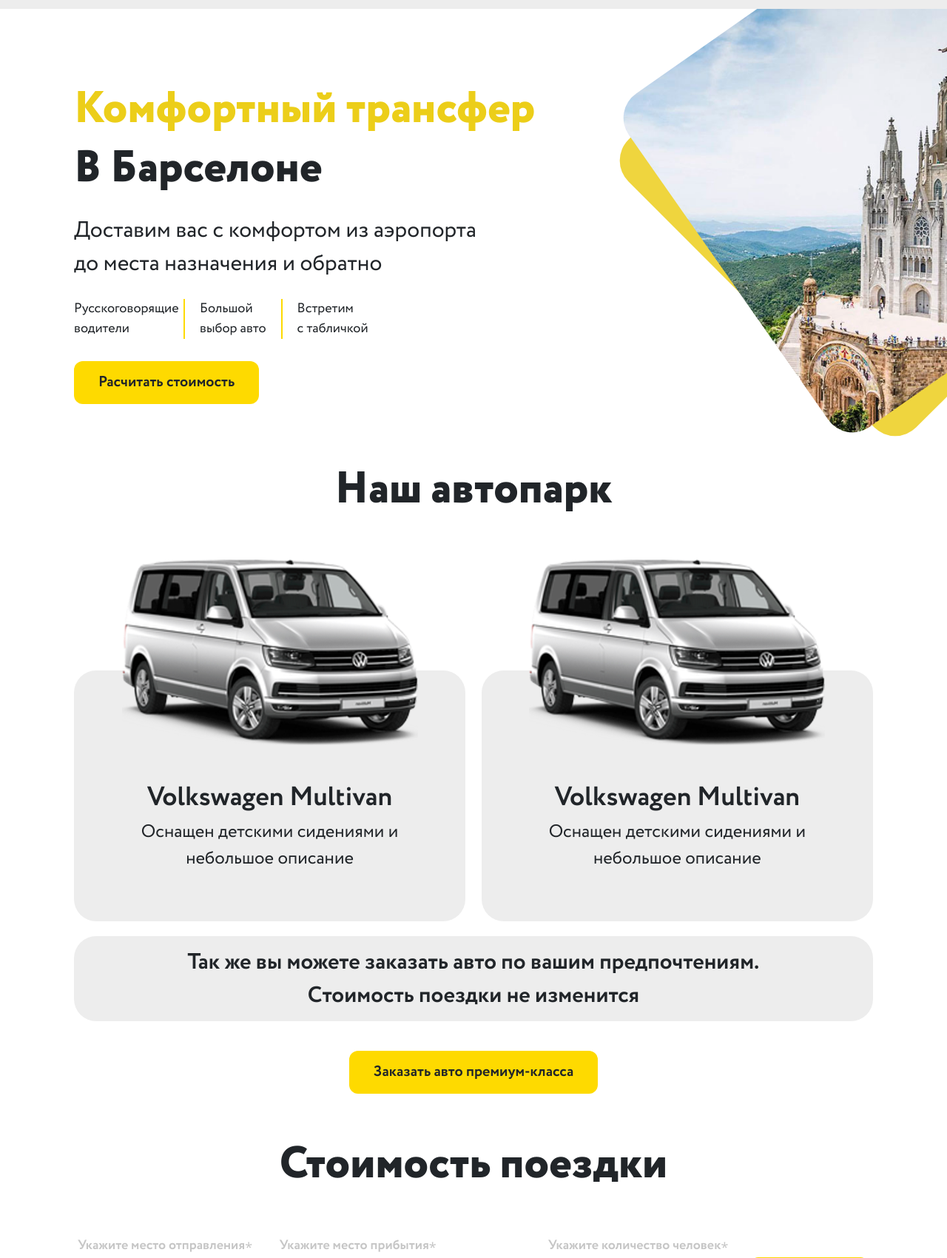
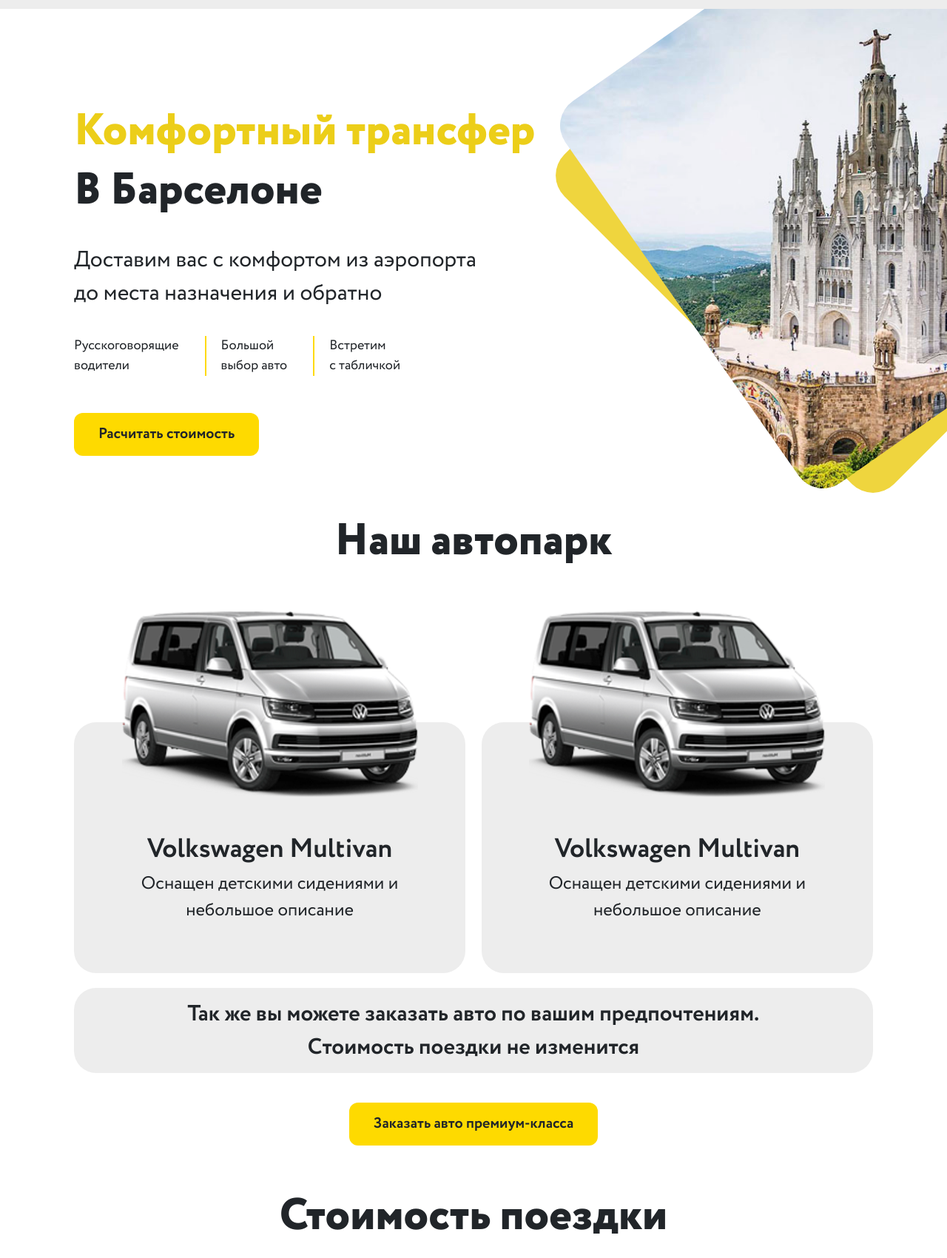
Before and after one commit to UlyanYunakh/ulyanyunakh.github.io, a PHP site: page / in a window 1280 px wide. Shown: the part 314-2014 px from the top of the page at 74% size. Run offline with PHP 8.4, Linux system fonts and the light colour scheme.

Commit message:
adaptive complite

```diff
--- a/assets/styles/media.css
+++ b/assets/styles/media.css
@@ -1,13 +1,13 @@
-@media (max-width: 1110px){
+@media (max-width: 1366px){
 	.main-img {
-		left:auto;
-		right: -160px;
+		left: auto;
+		right: -300px;
 	}
 }
 @media (max-width: 991px){
 	.main-text {
 		padding-top: 40px;
-		padding-bottom: 160px;
+		padding-bottom: 80px;
 	}
 	.nav-item {
 		padding-top: 15px;
--- a/assets/styles/style.css
+++ b/assets/styles/style.css
@@ -53,18 +57,18 @@ font-style: normal;
 }
 .main-text {
 	margin: 0 auto;
-	padding: 100px 0 80px;
+	padding: 130px 0 80px;
 }
 .main-img {
-	width: 550px;
-	height: 550px;
+	width: 630px;
+	height: 630px;
 	display: flex;
 	justify-content: center;
 	align-items: center;
 	border-radius: 40px;
 	position: absolute;
-	left: 850px;
-	top: -70px;
+	left: 820px;
+	top: -90px;
 }
 .main-img-border {
 	width: inherit;
@@ -89,10 +93,11 @@ font-style: normal;
 	-webkit-transform: rotate(-55deg);
 	-ms-transform: rotate(-55deg);
 	transform: rotate(-55deg);
+	z-index: -1;
+}
+.main-img-rotate img {
 	position: absolute;
-	z-index: -1;
-	left: 80px;
-	top: -30px;
+	top: 120px;
 }
 .main-img:before {
 	position: absolute;
@@ -106,17 +111,22 @@ font-style: normal;
 	-ms-transform: rotate(45deg);
 	transform: rotate(45deg);
 }
+.main-p {
+	font-family: 'Circe Regular';
+	margin: 35px 0;
+	font-size: 30px;
+}
 .advantage-list {
 	font-family: 'Circe Regular';
 	font-size: 18px;
-	margin-bottom: 30px;
+	margin-bottom: 50px;
 	list-style: none;
 	display: flex;
 	padding-inline-start: 0;
 }
 .advantage-list li {
-	max-width: 150px;
-	padding-right: 20px;
+	max-width: 180px;
+	padding-right: 35px;
 	margin-right: 20px;
 	border-right: 2px solid #feda00;
 }
@@ -413,44 +462,3 @@ footer {
 footer .container .row {
 	align-items: center;
 }
-.main-p {
-	font-family: 'Circe Regular'; margin: 25px 0; font-size: 30px;
-}
-#cost h1 {
-	margin: 60px 0 60px;
-}
-.why-us-p {
-	font-family: 'Circe Regular';
-	margin: 30px 0 90px;
-	font-size: 24px;
-	text-align:center;
-}
-.why-us-list-item p {
-	margin: 0 0 0 20px;
-	max-width: 340px;
-}
-.feedback-h2 {
-	font-family: 'Circe Extra Bold';
-	font-size: 27px;
-	margin-left: 20px;
-}
-.feedback-p {
-	font-family: 'Circe Bold';
-	font-size: 24px;
-	margin: 0 10px;
-}
-#table-form {
-	margin: 30px 0;
-}
-.why-us-list-item img{
-	width: 60px;
-}
-.why-us-list-item-img {
-	width: 60px;
-	height: 60px;
-	margin: 2px;
-	display: flex;
-	flex-direction: column;
-	align-items: center;
-	position: relative;
-}
--- a/index.html
+++ b/index.html
@@ -9,8 +9,8 @@
 		<link rel="stylesheet" href="assets/styles/media.css">
 	</head>
 	<body>
-		<header style="background: rgb(237,237,237);">
-			<nav class="navbar navbar-expand-lg navbar-light" style="background-color: #ededed;">
+		<header>
+			<nav class="navbar navbar-expand-lg navbar-light">
 				<a class="navbar-brand" href="#">
 					<img src="assets/img/logo.svg" alt="" style="margin-right: 20px;">
 					<strong>BarCar</strong>
@@ -19,7 +19,7 @@
 					<span class="navbar-toggler-icon"></span>
 				</button>
 				<div class="collapse navbar-collapse" id="navbarNav">
-					<ul class="navbar-nav" style="background: rgb(237,237,237);">
+					<ul class="navbar-nav">
 						<li class="nav-item">
 							<a class="nav-link" href="#cost">Расчитать стоимость</a>
 						</li>
@@ -117,7 +117,6 @@
 			  <tbody id="table-content">
 			  </tbody>
 			</table>
-			<div id="divdeps" style="display:none" title=""></div>
 		</div>
 		<div class="container" style="overflow: hidden;">
 			<h1>Почему трансфер лучше такси</h1>
@@ -162,7 +161,7 @@
 		</div>
 		<div class="container">
 			<div class="how-works">
-				<h1>Как это работает</h1>
+				<h1 id="how-works-h1">Как это работает</h1>
 				<div class="row">
 					<div class="col-md-4">
 						<p>1</p>
@@ -208,14 +207,14 @@
 					</form>
 				</div>
 				<div class="col-md-6 offset-md-1">
-					<div class="container">
+					<div class="container-fluid">
 						<img src="assets/img/phone.svg" alt="">
 						<div style="display: flex; flex-direction: column; margin-left: 10px;">
 							<p style="color: #c6c6c6; font-family: 'Circe Bold'; font-size: 18px; margin: 0; position: relative; top: 5px;">Телефон</p>
 							<a href="#" id="phone">+375 33 620-20-23</a>
 						</div>
 					</div>
-					<div class="container">
+					<div class="container-fluid">
 						<img src="assets/img/watch.svg" alt="">
 						<div style="display: flex; flex-direction: column; margin-left: 10px;">
 							<p style="color: #c6c6c6; font-family: 'Circe Bold'; font-size: 18px; margin: 0; position: relative; top: 5px;">Режим работы</p>
```
Also changed, not shown: other parts of assets/styles/media.css (+42 -25 lines), other parts of assets/styles/style.css (+53 -10 lines), assets/img/photo.jpg.
